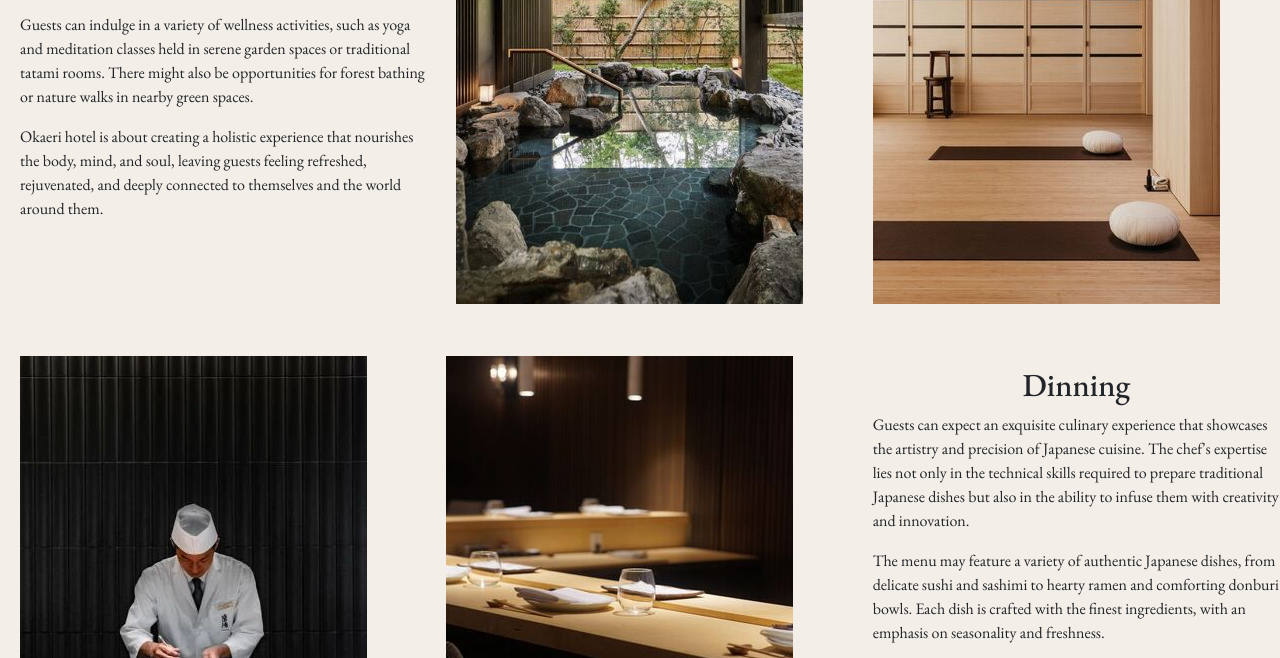
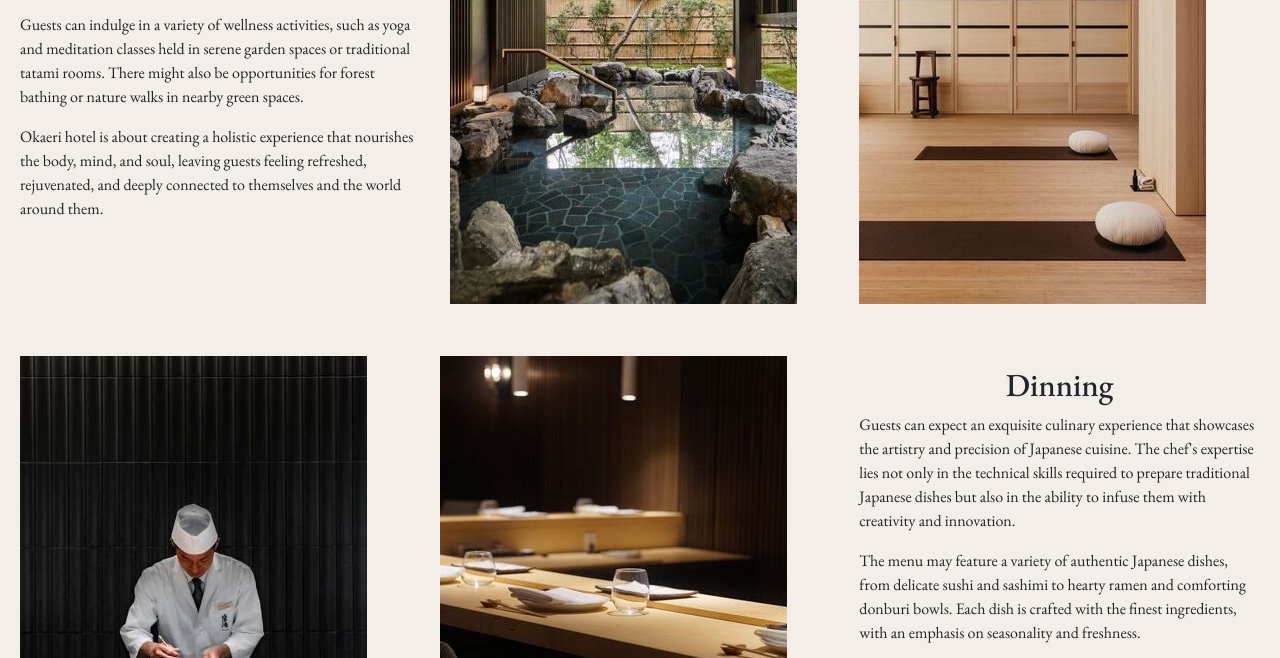
Before and after one commit to megupass/Trabajo-Coder, a website: page html/experience.html in a window 1280 px wide. Shown: the part 368-1026 px from the top of the page. Drawn offline with nearby package versions, Linux system fonts and the light colour scheme; files that its build step writes are made by us from their sources.

Commit message:
se agregó margin right en experience

```diff
--- a/scss/_experience.scss
+++ b/scss/_experience.scss
@@ -3,7 +3,7 @@ main{
   .expeperiencecontainer {
     font-family: $font-family;
     padding-top: 20px;
-    padding-right: 0px;
+    padding-right:20px;
     padding-left: 20px;
     display: grid;
     grid-template-columns: 1fr 1fr 1fr;
```
